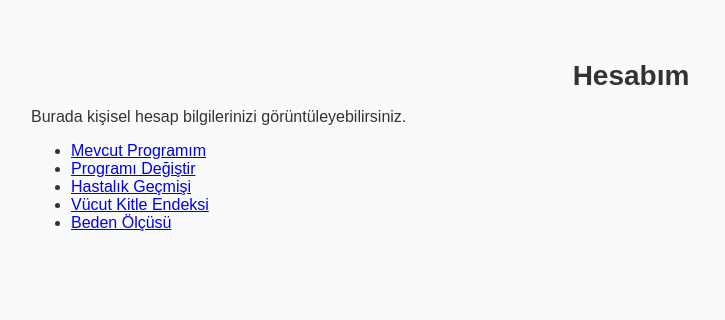
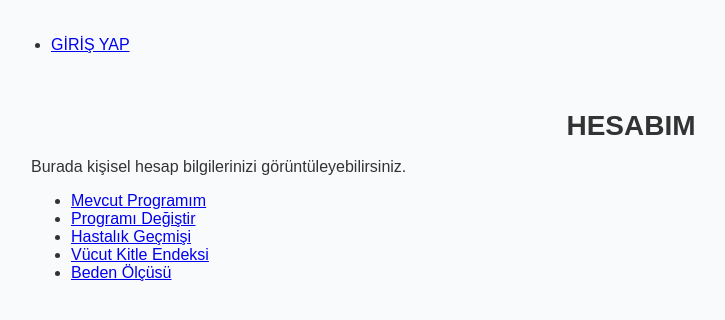
Before and after one commit to ilaydagumustekin/coachme, a React (Create React App) app in the folder coachme-frontend/: page /account in a window 1280 px wide. Shown: the top 320 px of the page, without its empty margins (9-734 px from the left). Built offline with nearby package versions, Linux system fonts and the light colour scheme.

Commit message:
giriş yap linki bağlantı

```diff
--- a/coachme-frontend/src/App.js
+++ b/coachme-frontend/src/App.js
@@ -9,18 +9,28 @@ import AccountPage from './pages/AccountPage'; // Hesabım sayfası
 import MedicalHistoryPage from './pages/MedicalHistoryPage'; // Hastalık geçmişi sayfası
 import MevcutProgram from './component/MevcutProgram'; // Mevcut program sayfası bileşeni
 import BodyPage from './pages/BodyPage'; // Beden ölçüsü bilgileri sayfası
+import Login from './pages/Login';
+import { Link } from 'react-router-dom';
 
 const App = () => {
     return (
         <AuthProvider>  {/* Kullanıcı girişi için context */}
             <CartProvider>  {/* Sepet için context */}
                 <Router>  {/* Routing işlemi */}
+                    <nav>
+                        <ul>
+                            <li>
+                                <Link to="/login"> GİRİŞ YAP</Link>
+                            </li>
+                        </ul>
+                    </nav>
                     <Routes>
                         <Route path="/" element={<Team />} />  {/* Ana sayfa: Eğitmen listesi */}
                         <Route path="/trainer/:trainerId" element={<TrainerProfile />} />  {/* Eğitmen profili sayfası */}
                         <Route path="/cart" element={<Cart />} />  {/* Sepet sayfası */}
                         <Route path="/account" element={<AccountPage />} />  {/* Hesabım sayfası */}
                         <Route path="/medical-history" element={<MedicalHistoryPage />} />  {/* Hastalık geçmişi sayfası */}
+                        <Route path="/login" element={<Login />} />  {/* Login sayfası */}
 
                         {/* Mevcut Program Sayfası */}
                         <Route path="/mevcut-program" element={<MevcutProgram />} />  {/* Mevcut Program sayfası */}
--- a/coachme-frontend/src/pages/AccountPage.jsx
+++ b/coachme-frontend/src/pages/AccountPage.jsx
@@ -5,7 +5,7 @@ import { Link } from 'react-router-dom';
 const AccountPage = () => {
     return (
         <div>
-            <h1>Hesabım</h1>
+            <h1>HESABIM</h1>
             <p>Burada kişisel hesap bilgilerinizi görüntüleyebilirsiniz.</p>
             <nav>
                 <ul>
```
